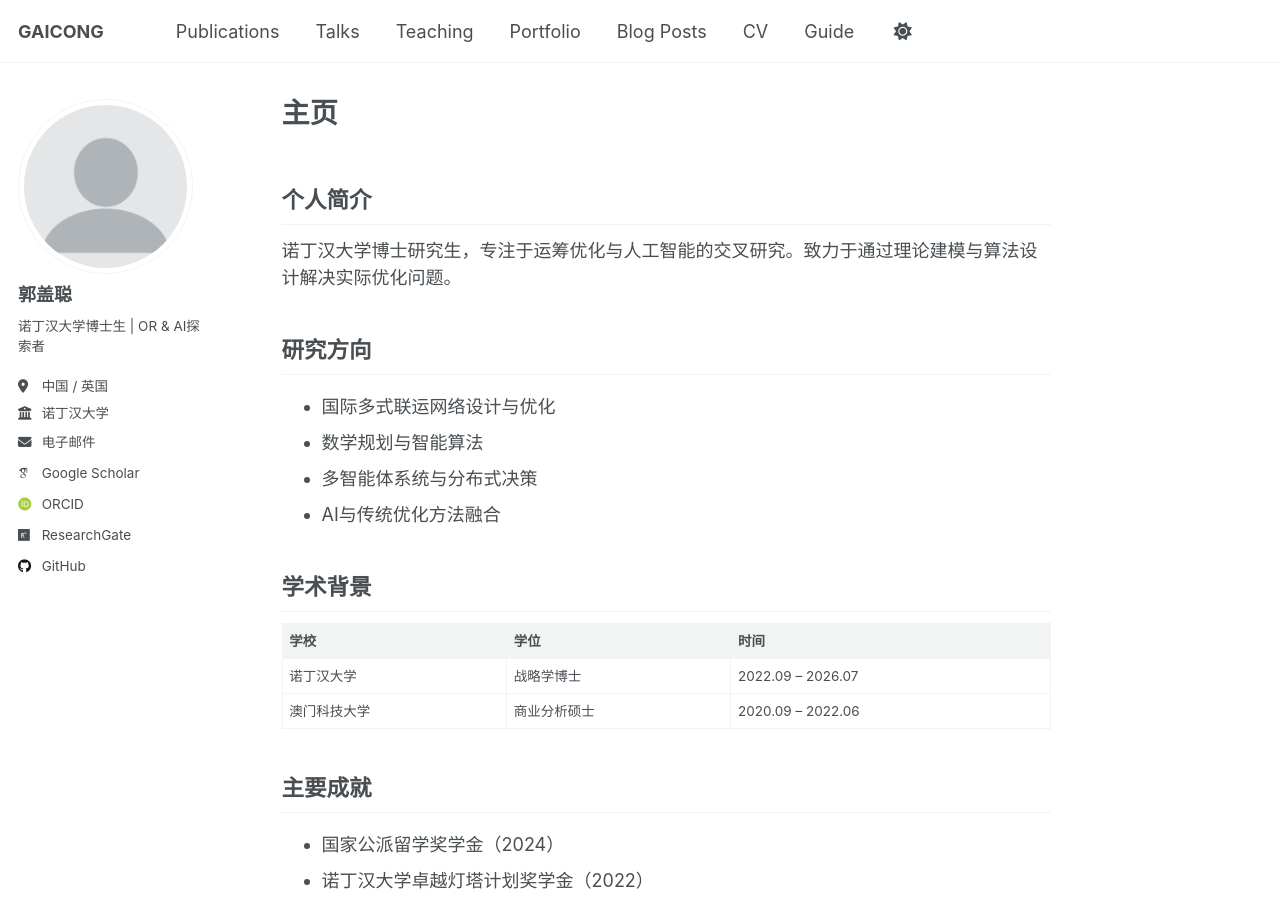
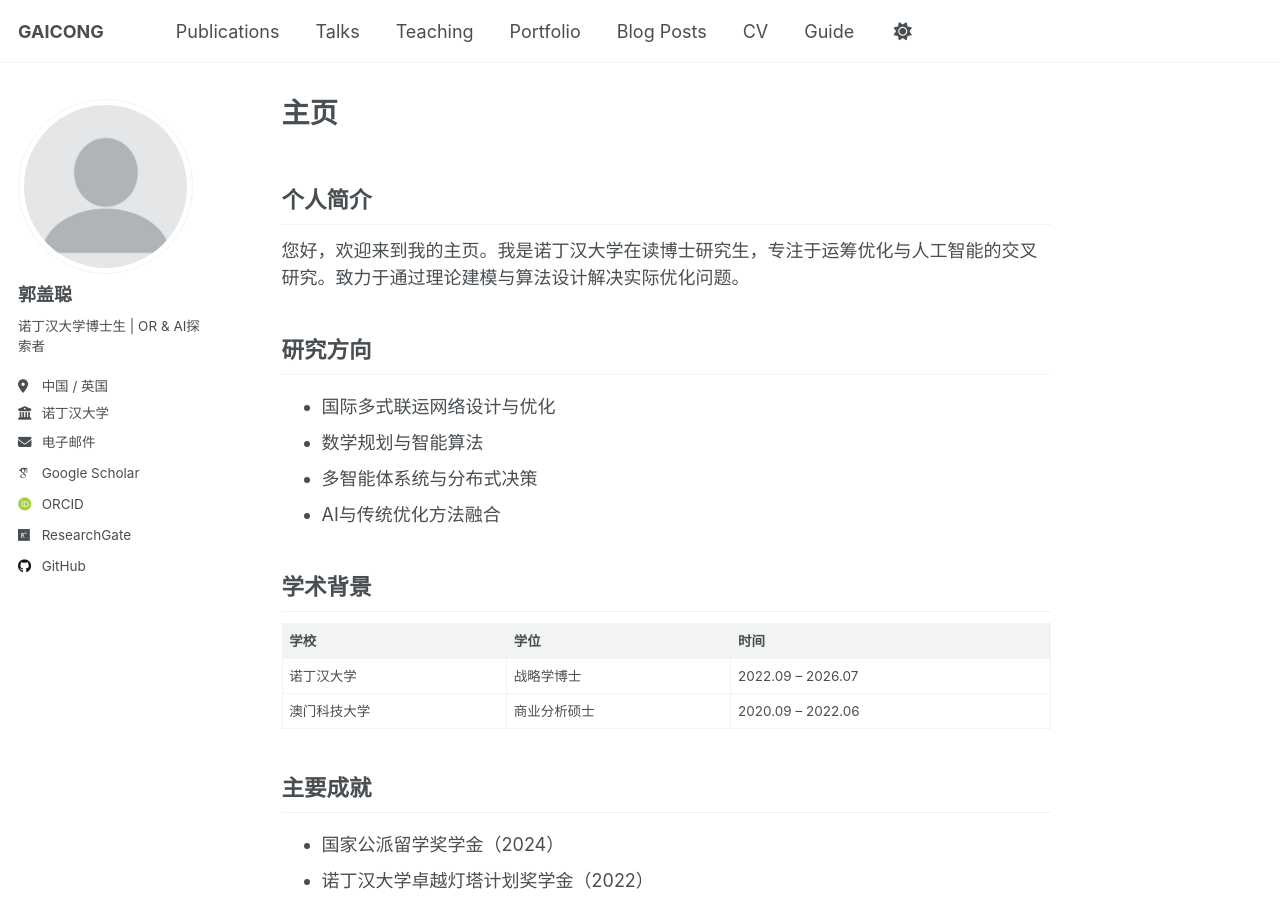
Before and after one commit to Gaicong/gaicong.github.io, a Jekyll site: the page built from _pages/about.md, in a window 1280 px wide and 900 px high. Built offline with Jekyll 4.4.1, drawn with Linux system fonts in a browser that asks for light colours; some web fonts are replaced; a script that is not in the unit is left out.

Commit message:
Update about.md

```diff
--- a/_pages/about.md
+++ b/_pages/about.md
@@ -8,7 +8,7 @@ redirect_from:
 ---
 
 ## 个人简介
-诺丁汉大学博士研究生，专注于运筹优化与人工智能的交叉研究。致力于通过理论建模与算法设计解决实际优化问题。
+您好，欢迎来到我的主页。我是诺丁汉大学在读博士研究生，专注于运筹优化与人工智能的交叉研究。致力于通过理论建模与算法设计解决实际优化问题。
 
 ## 研究方向
 - 国际多式联运网络设计与优化
```
